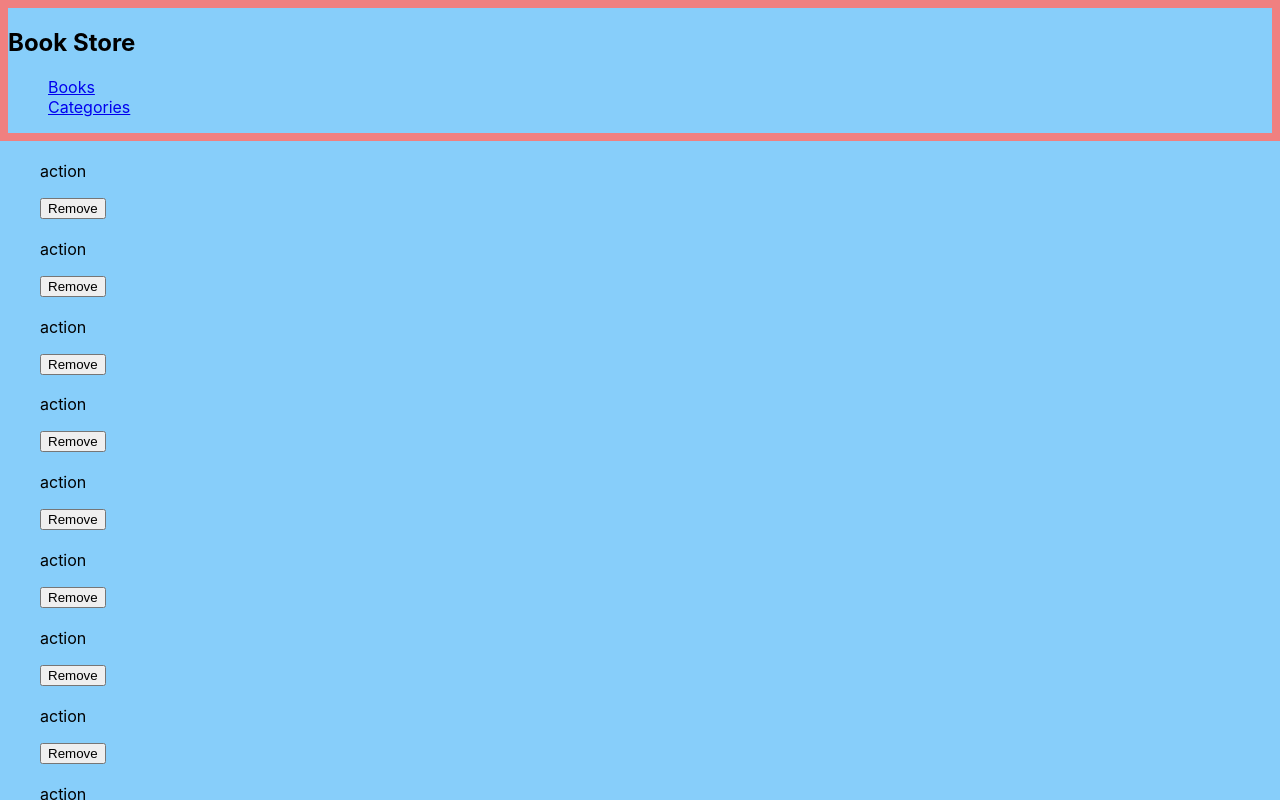
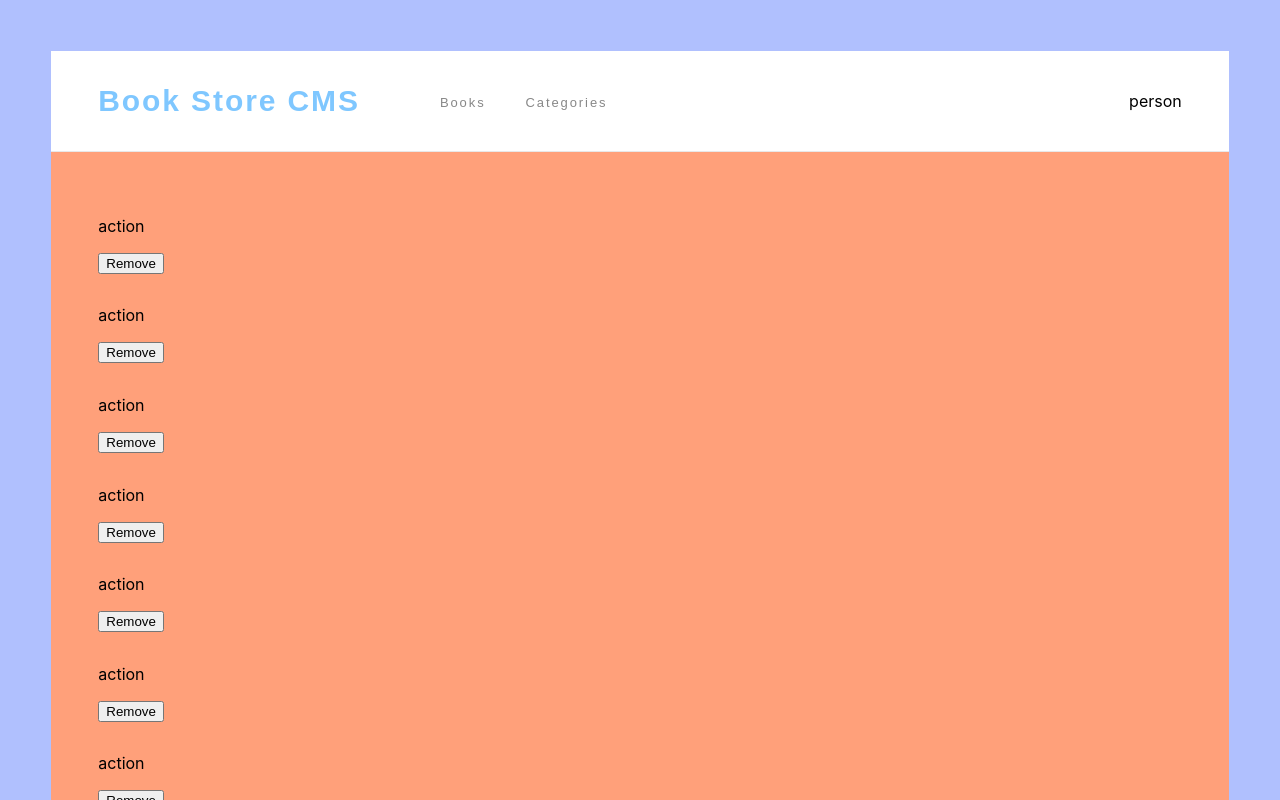
Before and after one commit to vangelif/bookstore, a React (Create React App) app: page / in a window 1280 px wide. Shown: the top 800 px of the page. Built offline with nearby package versions, Linux system fonts and the light colour scheme; no server answers.

Commit message:
refactor components

```diff
--- a/src/App.css
+++ /dev/null
@@ -1,12 +0,0 @@
-.App {
-  text-align: center;
-  background-color: lightskyblue;
-}
-
-nav {
-  border: 8px solid lightcoral;
-}
-
-li {
-  list-style: none;
-}
--- a/src/App.js
+++ b/src/App.js
@@ -1,4 +1,4 @@
-import './App.css';
+import './App.scss';
 import React from 'react';
 import { BrowserRouter as Router, Routes, Route } from 'react-router-dom';
 import Categories from './Components/Categories';
--- a/src/Components/Form.js
+++ b/src/Components/Form.js
@@ -29,8 +29,10 @@ const Form = () => {
   };
 
   return (
+    <>
+      <div className="divider" />
       <section>
-      <h2>Add Book</h2>
+        <h2>Add New Book</h2>
         <form>
           <input
             type="text"
@@ -49,6 +51,7 @@ const Form = () => {
             required
           />
           <button
+            className="form-button"
             type="button"
             onClick={async () => {
               await dispatch(addBook(newBook));
@@ -59,6 +62,7 @@ const Form = () => {
           </button>
         </form>
       </section>
+    </>
   );
 };
 
--- a/src/Components/List.js
+++ b/src/Components/List.js
@@ -6,8 +6,8 @@ const List = () => {
 
   return (
     <>
-      <section>
-        <ul>
+      <section className="list-container">
+        <ul className="book-list">
           {books.map((book) => (
             <Item
               key={book.item_id}
--- a/src/Components/Navbar.js
+++ b/src/Components/Navbar.js
@@ -3,7 +3,9 @@ import { Link } from 'react-router-dom';
 
 const Navbar = () => (
   <nav>
-    <h1>Book Store</h1>
+    <a className="nav-logo" href="#/">
+      Book Store CMS
+    </a>
     <ul>
       <li>
         <Link to="/">Books</Link>
@@ -12,6 +14,10 @@ const Navbar = () => (
         <Link to="/Categories">Categories</Link>
       </li>
     </ul>
+    <span>
+      person
+      <i className="fas fa-user-alt" />
+    </span>
   </nav>
 );
 
--- a/src/index.css
+++ /dev/null
@@ -1,16 +0,0 @@
-body {
-  margin: 0;
-  font-family:
-    -apple-system,
-    BlinkMacSystemFont,
-    'Segoe UI',
-    'Roboto',
-    'Oxygen',
-    'Ubuntu',
-    'Cantarell',
-    'Fira Sans',
-    'Droid Sans',
-    'Helvetica Neue',
-    sans-serif;
-  background-color: lightskyblue;
-}
--- a/src/index.js
+++ b/src/index.js
@@ -1,7 +1,7 @@
 import React from 'react';
 import { Provider } from 'react-redux';
 import ReactDOM from 'react-dom/client';
-import './index.css';
+import './index.scss';
 import store from './redux/store';
 import App from './App';
 
```
Lines whose indentation alone changed are shown as unchanged.
